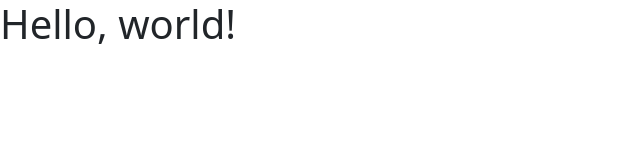
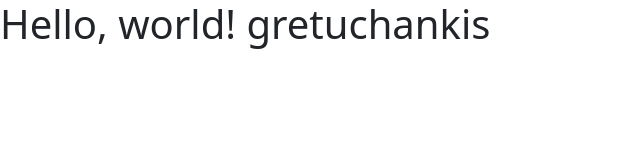
Before and after one commit to zugzwangez/bootstrap-tutorial, a plain HTML site: page index.html in a window 1280 px wide. Shown: the whole page, without its empty margins (0-640 px from the left). Drawn offline with nearby package versions, Linux system fonts and the light colour scheme.

Commit message:
Second commit test
Multi-line description of commit,
feel free to be detailed.

Mire usted

[Ticket: 002]

```diff
--- a/index.html
+++ b/index.html
@@ -7,7 +7,7 @@
     <link href="https://cdn.jsdelivr.net/npm/bootstrap@5.3.3/dist/css/bootstrap.min.css" rel="stylesheet" integrity="sha384-QWTKZyjpPEjISv5WaRU9OFeRpok6YctnYmDr5pNlyT2bRjXh0JMhjY6hW+ALEwIH" crossorigin="anonymous">
   </head>
   <body>
-    <h1>Hello, world!</h1>
+    <h1>Hello, world! gretuchankis</h1>
     <script src="https://cdn.jsdelivr.net/npm/bootstrap@5.3.3/dist/js/bootstrap.bundle.min.js" integrity="sha384-YvpcrYf0tY3lHB60NNkmXc5s9fDVZLESaAA55NDzOxhy9GkcIdslK1eN7N6jIeHz" crossorigin="anonymous"></script>
   </body>
 </html>
```
